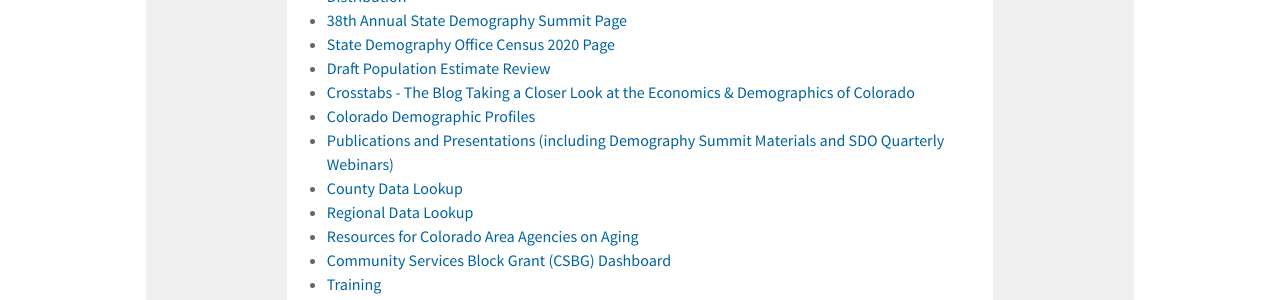
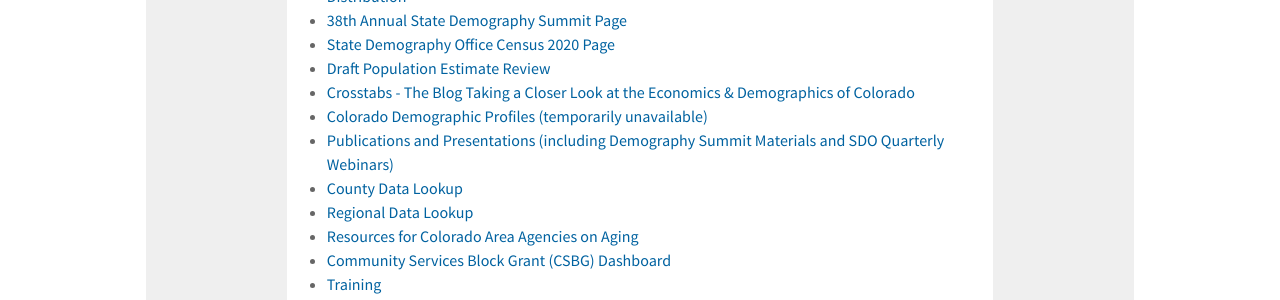
Before and after one commit to TBleess/Website_New, a Jekyll site: the page built from pages/0_Homepage_and_Footer_Links/index.md, in a window 1280 px wide. Shown: the part 853-1153 px from the top of the page. Built offline with Jekyll 4.4.1, drawn with Linux system fonts in a browser that asks for light colours.

Commit message:
Update infobox.yml

```diff
--- a/_data/infobox.yml
+++ b/_data/infobox.yml
@@ -14,7 +14,7 @@
   url: "https://gis.dola.colorado.gov/apps/ctf_estimates_final/"
 - name: "Crosstabs - The Blog Taking a Closer Look at the Economics & Demographics of Colorado"
   url: "/crosstabs/"
-- name: "Colorado Demographic Profiles"
+- name: "Colorado Demographic Profiles (temporarily unavailable)"
   url: "/colorado-demographic-profiles/"
 - name: "Publications and Presentations (including Demography Summit Materials and SDO Quarterly Webinars)"
   url: "/demography/publications-and-presentations#publications-and-presentations"
```
